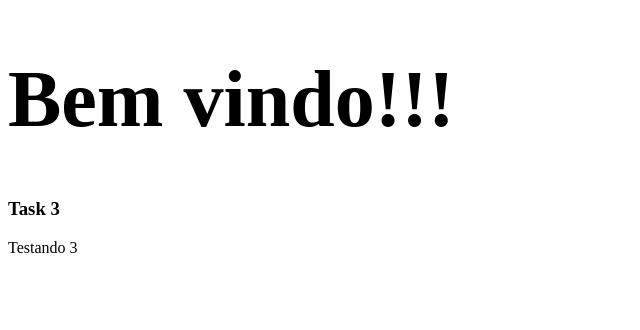
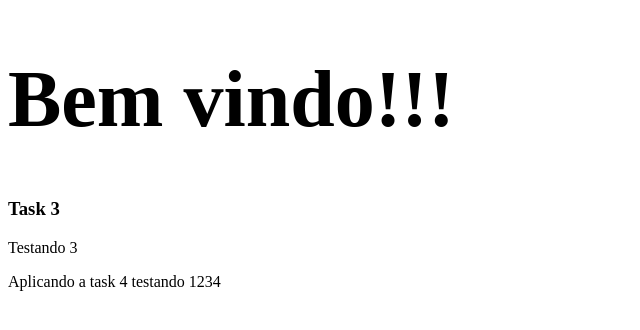
Before and after one commit to felipedarosaoliveira/testsgit, a plain HTML site: page index.html in a window 1280 px wide. Shown: the whole page, without its empty margins (0-640 px from the left). Drawn offline with Linux system fonts and the light colour scheme.

Commit message:
Task4 (#5)
* task4

* task4

---------

Co-authored-by: Felipe da Rosa Oliveira <felipe.oliveira@segalas.com.br>

```diff
--- a/index.html
+++ b/index.html
@@ -14,6 +14,7 @@
     <h1>Bem vindo!!!</h1>
     <h3>Task 3</h3>
     <p>Testando 3</p>
+    <p>Aplicando a task 4 testando 1234</p>
 
 </body>
 </html>
```
